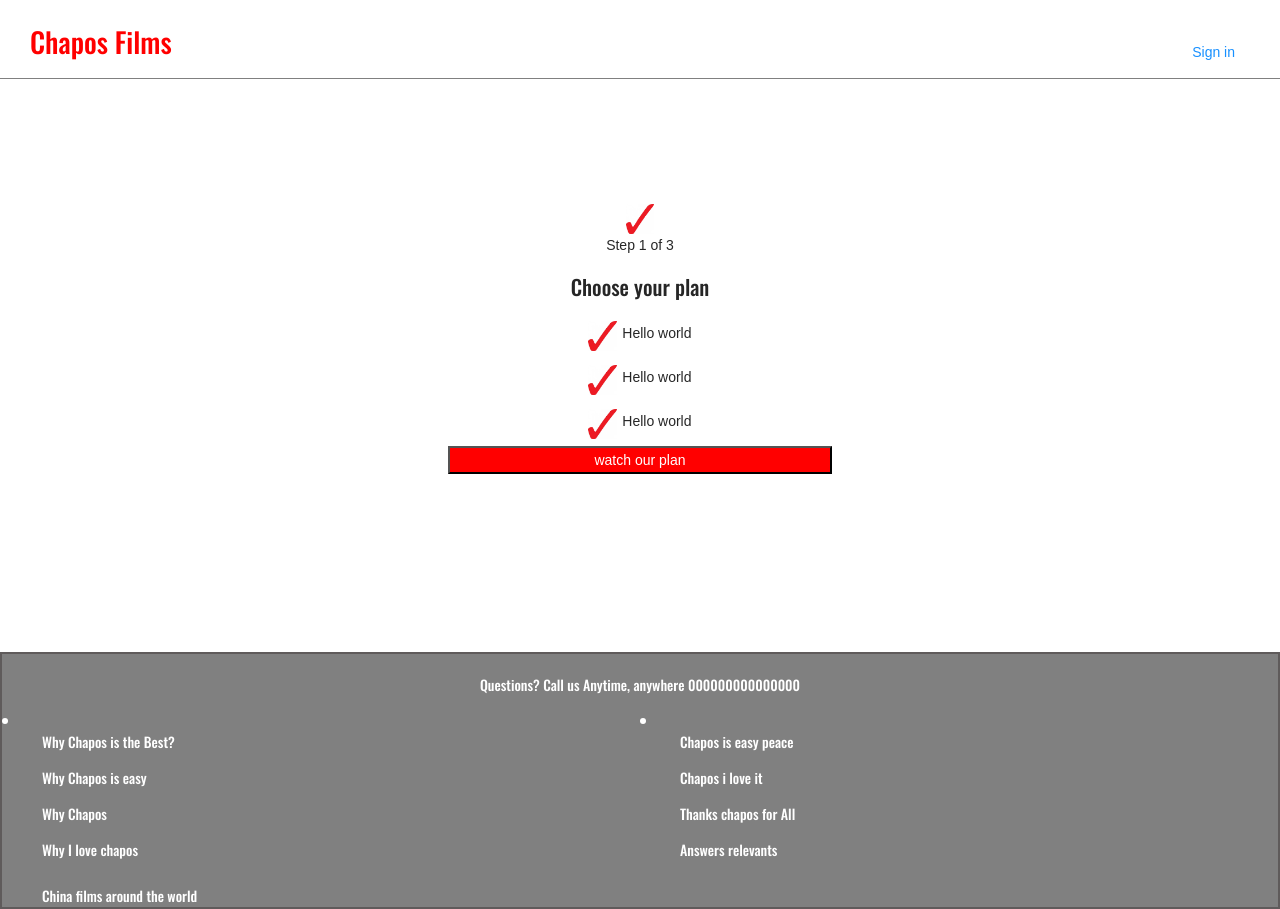
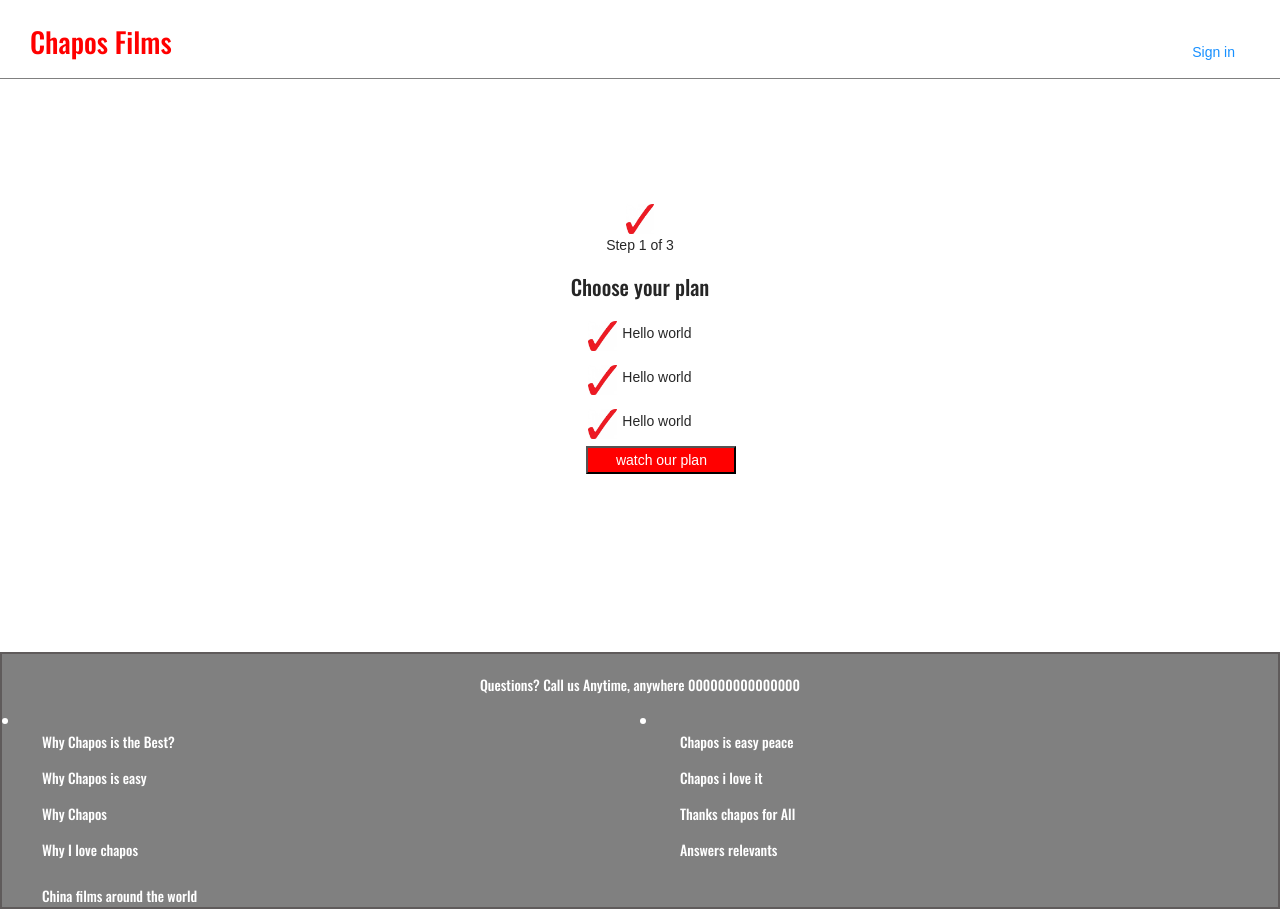
Before and after one commit to Miguel-Angel-Guate/Chinitas-Films-Front, a React (Create React App) app: page /signup in a window 1280 px wide. Built offline with nearby package versions, Linux system fonts and the light colour scheme.

Commit message:
i add the connect to sigUpPlan

```diff
--- a/src/containers/SignUpFirstPage/SignUpFirstPage.jsx
+++ b/src/containers/SignUpFirstPage/SignUpFirstPage.jsx
@@ -30,7 +30,7 @@ export class SignUpFirstPage extends Component {
                     <img  className="hiImg" src={require('../../img/check.jpg')}/>
                     <p>Hello world</p>
                     </div>
-                    <button>watch our plan</button>
+                    <NavLink to='/signup/signUpPlan'><button>watch our plan</button></NavLink>
 
                     </div>
 
--- a/src/containers/SignUpFirstPage/SignUpFirstPage.scss
+++ b/src/containers/SignUpFirstPage/SignUpFirstPage.scss
@@ -62,7 +62,7 @@
 
               }
               button{
-                     width: 30%;
+                     width: 140%;
                      background-color: red;
                      color: white;
                      font-family: Arial, Helvetica, sans-serif;
```
